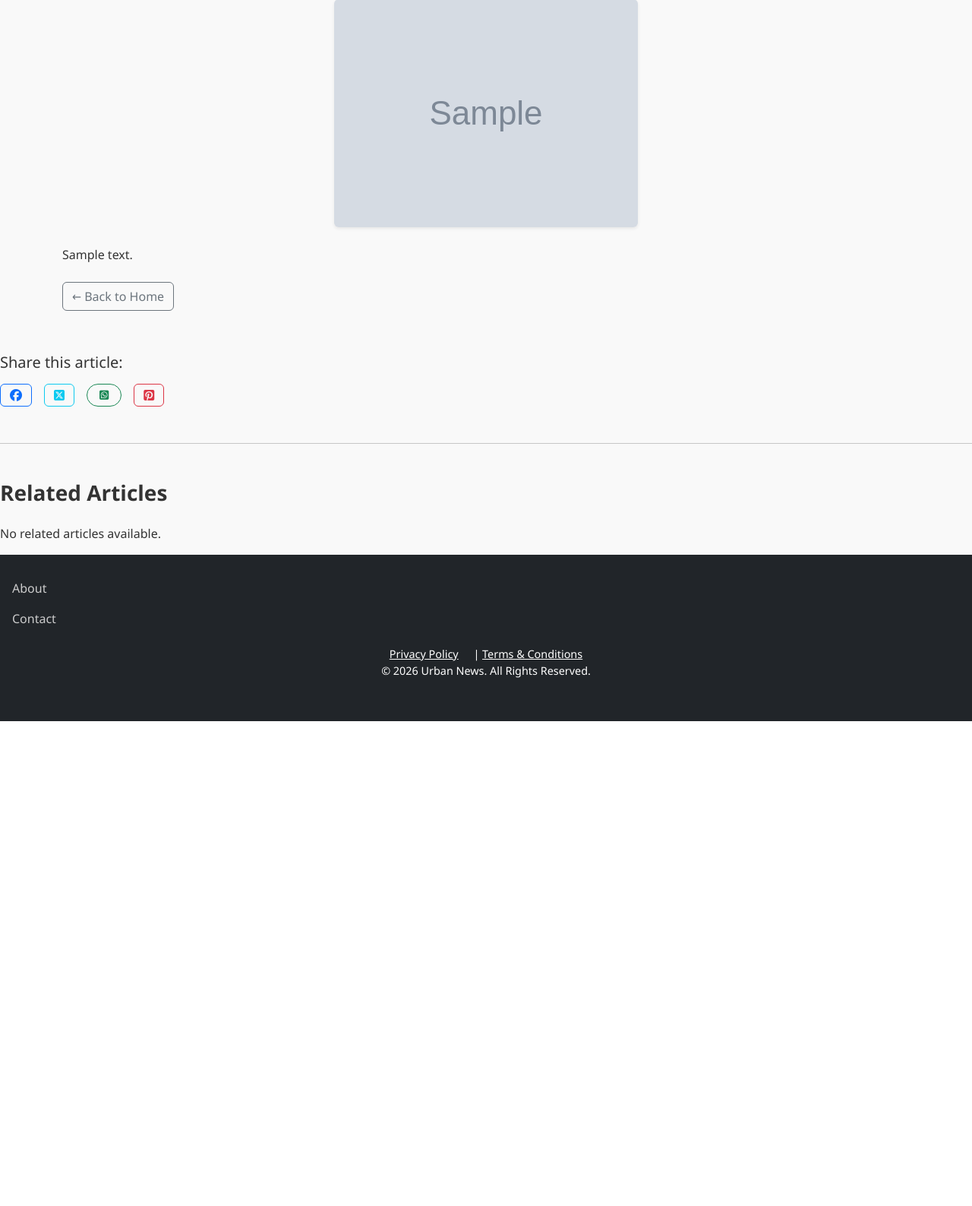
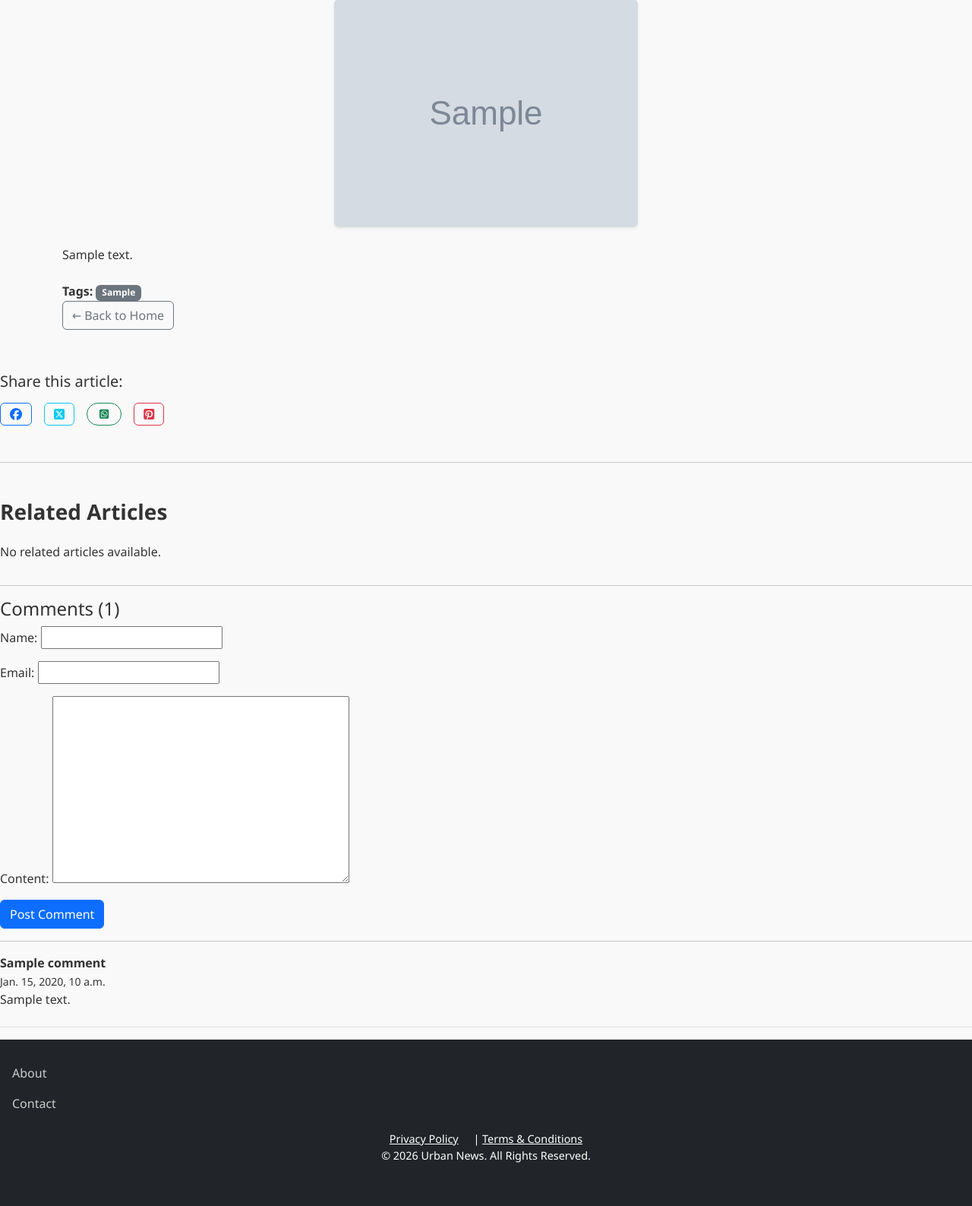
Before and after one commit to Judy-alaski/django-news-website, a Django app: a page that uses news/newsApp/templates/newsApp/article_detail.html in a window 1280 px wide. Shown: the part 314-1901 px from the top of the page at 76% size. Before the commit the page ends 1263 px from the top, so only its background shows below. Run offline with Django 5.2, Linux system fonts and the light colour scheme; tables that the repository leaves empty hold one stand-in row (values such as "Sample post"); grey boxes marked "Sample" are stand-in pictures; some libraries are stand-ins or nearby versions.

Commit message:
Added article comments and improved article views

```diff
--- a/news/newsApp/forms.py
+++ b/news/newsApp/forms.py
@@ -1,5 +1,6 @@
 from django import forms
 from .models import Category, Article
+from .models import Comment
 from django.contrib.auth.models import User
 from django.contrib.auth.forms import UserCreationForm
 from ckeditor_uploader.widgets import CKEditorUploadingWidget
@@ -28,6 +29,16 @@ class LoginForm(forms.Form):
     username = forms.CharField(max_length=150)
     password = forms.CharField(widget=forms.PasswordInput)
 
+class CommentForm(forms.ModelForm):
+
+    class Meta:
+        model = Comment
+        fields = [
+            'name',
+            'email',
+            'content'
+        ]
+
 class MobileArticleForm(forms.ModelForm):
     content = forms.CharField(
         widget=forms.Textarea(
--- a/news/newsApp/models.py
+++ b/news/newsApp/models.py
@@ -65,6 +65,26 @@ class Article(models.Model):
     def get_absolute_url(self):
         return reverse('article_detail', kwargs={'slug': self.slug})
 
+class Comment(models.Model):
+    article = models.ForeignKey(
+        Article,
+        on_delete=models.CASCADE,
+        related_name='comments'
+    )
+
+    name = models.CharField(max_length=100)
+
+    email = models.EmailField(blank=True)
+
+    content = models.TextField()
+
+    created_at = models.DateTimeField(auto_now_add=True)
+
+    approved = models.BooleanField(default=True)
+
+    def __str__(self):
+        return self.name
+
 class NewsletterSubscriber(models.Model):
     email = models.EmailField(unique=True)
     date_subscribed = models.DateTimeField(auto_now_add=True)
--- a/news/newsApp/templates/newsApp/article_detail.html
+++ b/news/newsApp/templates/newsApp/article_detail.html
@@ -43,6 +43,15 @@
 
     <div class="article-content mb-4">
         {{ article.content|safe }}
+    </div>
+
+    <div class="mt-4">
+        <strong>Tags:</strong>
+        {% for tag in article.tags.split %}
+        <span class="badge bg-secondary">
+            {{ tag }}
+        </span>
+        {% endfor %}
     </div>
 
     <a href="{% url 'home' %}" class="btn btn-outline-secondary">← Back to Home</a>
@@ -123,4 +132,49 @@
     {% endfor %}
 
 </div>
+
+<hr>
+<h4>
+    Comments
+    ({{ article.comments.count }})
+</h4>
+
+<form method="POST">
+    {% csrf_token %}
+
+    {{ form.as_p }}
+
+    <button type="submit"
+            class="btn btn-primary">
+        Post Comment
+    </button>
+</form>
+
+<hr>
+{% for comment in article.comments.all %}
+
+<div class="mb-3 border-bottom pb-2">
+
+    <strong>
+        {{ comment.name }}
+    </strong>
+
+    <br>
+
+    <small>
+        {{ comment.created_at }}
+    </small>
+
+    <p>
+        {{ comment.content }}
+    </p>
+
+</div>
+
+{% empty %}
+
+<p>No comments yet.</p>
+
+{% endfor %}
+
 {% endblock %}
--- a/news/newsApp/views.py
+++ b/news/newsApp/views.py
@@ -14,7 +14,7 @@ from .models import Category, Article
 from django.contrib.auth import authenticate, login
 from django.contrib.auth.decorators import login_required
 from django.contrib.auth.views import LoginView
-from .forms import SignupForm
+from .forms import SignupForm, CommentForm
 from .models import Author
 from django.http import HttpResponse
 from .models import NewsletterSubscriber
@@ -119,9 +119,25 @@ def article_detail(request, slug):
         slug=slug
     )
 
-    # Increase views
-    article.views += 1
-    article.save()
+    view_key = f'viewed_{article.id}'
+    if not request.session.get(view_key):
+        article.views += 1
+        article.save()
+        request.session[view_key] = True
+
+    if request.method == "POST":
+        form = CommentForm(request.POST)
+        if form.is_valid():
+            comment = form.save(commit=False)
+            comment.article = article
+            comment.save()
+
+            return redirect(
+                'article_detail',
+                slug=article.slug
+            )
+    else:
+        form = CommentForm()
 
     # Related Articles (same category)
     related_articles = Article.objects.filter(
@@ -138,6 +154,7 @@ def article_detail(request, slug):
         {
             'article': article,
             'related_articles': related_articles,
+            'form': form,
         }
     )
 
```
Also changed, not shown: news/newsApp/migrations/0014_comment.py (added).
